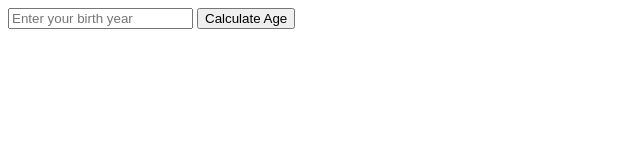
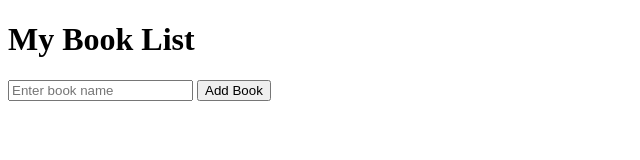
Before and after one commit to Farrukhh12/js-foundations, a plain HTML site: page index.html in a window 1280 px wide. Shown: the whole page, without its empty margins (0-640 px from the left). Drawn offline with Linux system fonts and the light colour scheme.

Commit message:
Checking

```diff
--- a/index.html
+++ b/index.html
@@ -7,9 +7,12 @@
 </head>
 <body>
 
-    <input id="birth-year" placeholder="Enter your birth year" />
-<button onclick="calculateAge()">Calculate Age</button>
-<p id="result"></p>
+<h1>My Book List</h1>
+
+  <input type="text" id="book-input" placeholder="Enter book name">
+  <button onclick="addBook()">Add Book</button>
+
+  <ul id="book-list"></ul>
 
     <script src="script.js"></script>
 
--- a/script.js
+++ b/script.js
@@ -1,9 +1,17 @@
-function calculateAge() {
-  const birthYear = document.getElementById("birth-year").value;
-  const currentYear = new Date().getFullYear();
+let books = [];
 
-  const age = currentYear - birthYear;
-  const days = age * 365;
+function addBook() {
+  const input = document.getElementById("book-input").value;
+  books.push(input); // Add the book to the array
 
-  document.getElementById("result").textContent = `You are approx ${days} days old!`;
+  const list = document.getElementById("book-list");
+  list.innerHTML = ""; // Clear old list before rendering again
+
+  for (let i = 0; i < books.length; i++) {
+    list.innerHTML += `<li>${books[i]}</li>`; // Append each item directly
+
+  }
+
+  // ✅ Clear the input field
+  document.getElementById("book-input").value = "";
 }
```
